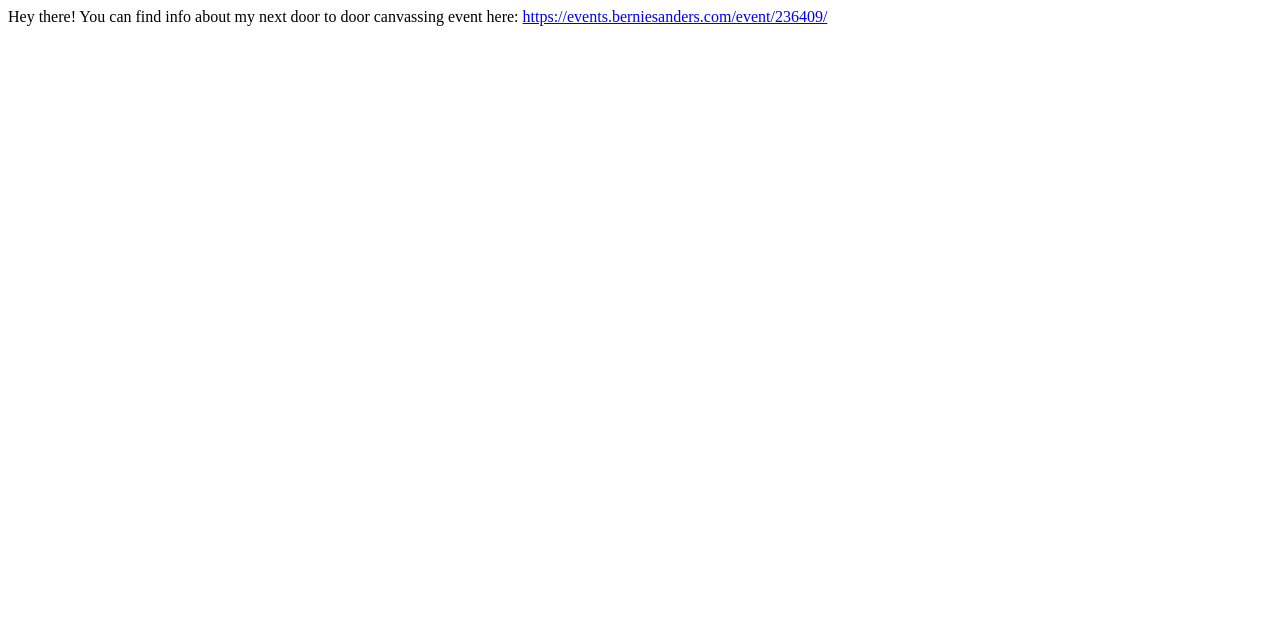
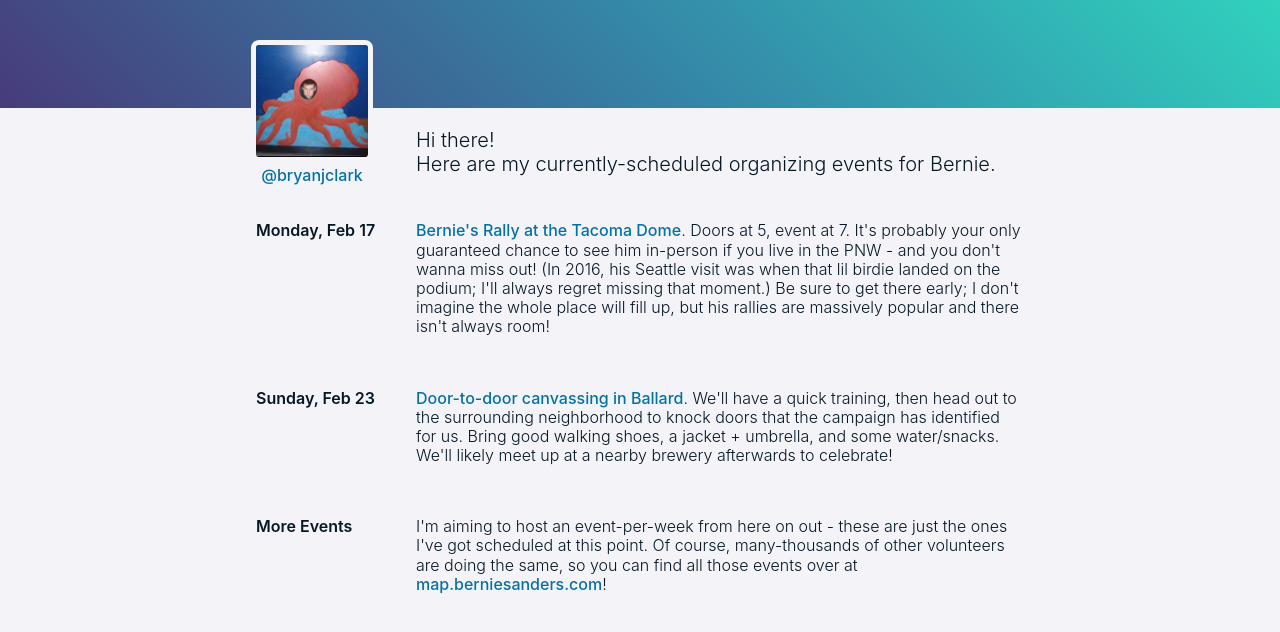
Before and after one commit to bryanjclark/bryanjclark.github.io, a plain HTML site: page door-to-door.html in a window 1280 px wide. Drawn offline with Linux system fonts and the light colour scheme.

Commit message:
Update door-to-door.html

```diff
--- a/door-to-door.html
+++ b/door-to-door.html
@@ -1,4 +1,77 @@
-Hey there!
+<!DOCTYPE html>
+<html>
+<head>
+  <!-- Global site tag (gtag.js) - Google Analytics -->
+<script async src="https://www.googletagmanager.com/gtag/js?id=UA-26361082-1"></script>
+<script>
+  window.dataLayer = window.dataLayer || [];
+  function gtag(){dataLayer.push(arguments);}
+  gtag('js', new Date());
 
-You can find info about my next door to door canvassing event here:
-<a href="https://events.berniesanders.com/event/236409/">https://events.berniesanders.com/event/236409/</a>
+  gtag('config', 'UA-26361082-1');
+</script>
+
+  <title>Bernie Events | Bryan Clark</title>
+
+  <meta charset="utf-8" />
+  <meta http-equiv="Content-type" content="text/html; charset=utf-8" />
+  <meta name="viewport" content="width=device-width, initial-scale=1" />
+
+  <link href="default.css" rel="stylesheet" type="text/css" />
+</head>
+<body>
+  <div class="banner-stripe"></div>
+  <div class="header-container">
+    <div class="header">
+      <div class="avatar-container">
+          <a target="_blank" class="avatar-name" href="https://twitter.com/bryanjclark">
+            <img class="avatar" src="./images/octo-avatar.jpg" />
+            <div class="avatar-name">@bryanjclark</div>
+          </a>
+      </div>
+      <p class="welcome-text">Hi there! </br>Here are my currently-scheduled organizing events for Bernie.</p>
+    </div>
+  </div>
+  <div class="resume-container">
+    <div class="resume-section">
+      <div class="resume-section-title">Monday, Feb 17</div>
+      <div class="resume-section-contents">
+          <p><a target="_blank" href="https://events.berniesanders.com/event/233977/?referring_vol=941776&rname=Bryan&share_context=schedule-modal&share_medium=copy_link&timeslot=1255471">Bernie's Rally at the Tacoma
+          Dome</a>. Doors at 5, event at 7. It's probably your only guaranteed
+          chance to see him in-person if you live in the PNW - and you don't
+          wanna miss out! (In 2016, his Seattle visit was when that lil birdie
+          landed on the podium; I'll always regret missing that moment.) Be sure
+          to get there early; I don't imagine the whole place will fill up, but
+          his rallies are massively popular and there isn't always room!</p>
+      </div>
+    </div>
+        <div class="resume-section">
+        <div class="resume-section-title">Sunday, Feb 23</div>
+        <div class="resume-section-contents">
+            <p><a target="_blank" href="https://events.berniesanders.com/event/230496/">Door-to-door canvassing in
+            Ballard</a>. We'll have a quick training, then head out to the
+            surrounding neighborhood to knock doors that the campaign has
+            identified for us. Bring good walking shoes, a jacket + umbrella,
+            and some water/snacks. We'll likely meet up at a nearby brewery
+            afterwards to celebrate!</p>
+        </div>
+      </div>
+        <div class="resume-section">
+    <div class="resume-section-title">More Events</div>
+    <div class="resume-section-contents">
+        <p>I'm aiming to host an event-per-week
+        from here on out - these are just the ones I've got scheduled at this
+        point. Of course, many-thousands of other volunteers are doing the
+        same, so you can find all those events over at <a target="_blank" href="https://www.map.berniesanders.com">map.berniesanders.com</a>!</p>
+    </div>
+    </div>
+    <!-- <div class="resume-section">
+        <div class="resume-section-title">Monday, Feb 17</div>
+        <div class="resume-section-contents">
+            <p><a target="_blank" href="TKTKTK">Bernie's Rally at the Tacoma Dome</a>, doors at 5, event at 7.</p>
+        </div>
+      </div> -->
+  </div>
+</div>
+</body>
+</html>
```
